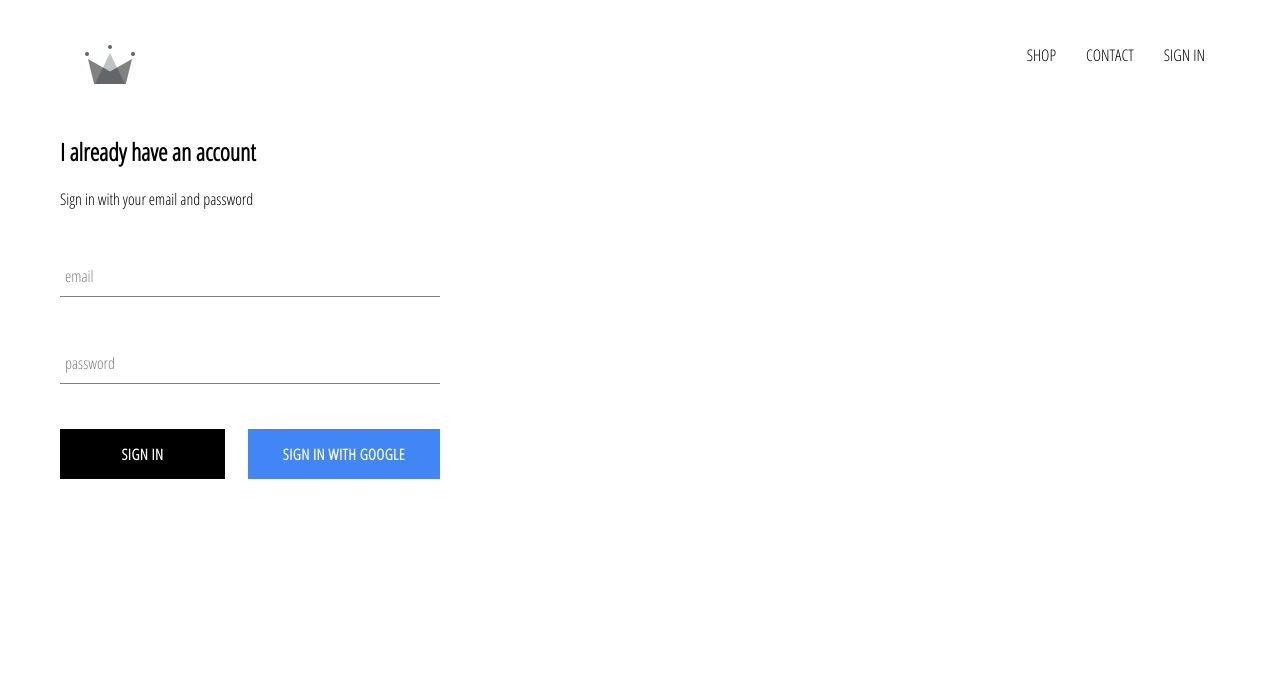
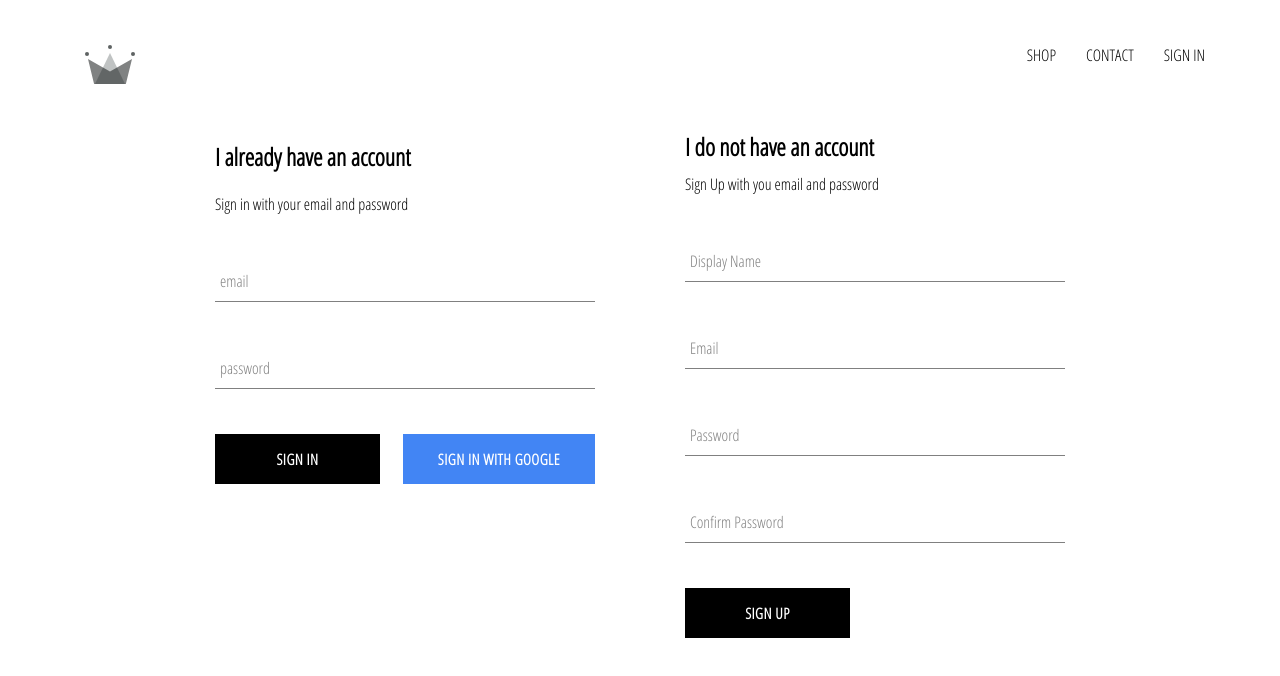
Before and after one commit to devavrat33/crwn-clothing, a React (Create React App) app: page /signin in a window 1280 px wide. Shown: the top 676 px of the page. Built offline with nearby package versions, Linux system fonts and the light colour scheme; no server answers.

Commit message:
implemented firebase utils, included ability to store authenticated users into our firestore database

```diff
--- a/src/App.js
+++ b/src/App.js
@@ -5,7 +5,7 @@
 import ShopPage from './pages/shop/shop.component.jsx';
 import Header from './components/header/header.component';
 import SignInAndSignUpPage from './pages/sign-in-and-sign-up/sign-in-and-sign-up.component';
-import {auth} from './firebase/firebase.utils';
+import {auth, createUserProfileDocument} from './firebase/firebase.utils';
 
 
 
@@ -23,10 +23,24 @@
   unsubscribeFromAuth = null;
 
   componentDidMount(){
-    this.unsubscribeFromAuth = auth.onAuthStateChanged(user => {
-      this.setState({currentUser: user})
-      console.log(user);
-    })
+    this.unsubscribeFromAuth = auth.onAuthStateChanged(async userAuth => {
+      if(userAuth){
+
+        const userRef = await createUserProfileDocument(userAuth);
+
+        userRef.onSnapshot(snapShot => {
+            this.setState({
+              currentUser : {
+                id:snapShot.id,
+                ...snapShot.data()
+              }
+            });
+            console.log(this.state);
+        }) ;
+
+      }
+      this.setState({currentUser: userAuth})
+    });
   }
 
   componentWillUnmount(){
--- /dev/null
+++ b/src/components/sign-up/sign-up.component.jsx
@@ -0,0 +1,103 @@
+import React from 'react';
+
+
+import FormInput from '../form-input/form-input.component';
+import CustomButton from '../custom-button/custom-button.component';
+
+import { auth, createUserProfileDocument } from '../../firebase/firebase.utils';
+
+import './sign-up.styles.scss';
+
+class SignUp extends React.Component{
+    constructor(){
+        super();
+
+        this.state= {
+            displayName: '',
+            email: '',
+            password: '',
+            confirmPassword: ''
+        };
+    }
+
+    handleSubmit = async event => {
+        event.preventDefault();
+
+        const {displayName, email, password, confirmPassword} = this.state;
+
+        if(password !== confirmPassword){
+            alert("passwords dont match");
+            return;
+        }
+
+        try{
+            const {user} = await auth.createUserWithEmailAndPassword(email, password);
+
+            await  createUserProfileDocument(user, {displayName});
+            this.setState({
+                displayName: '',
+                email: '',
+                password: '',
+                confirmPassword: ''
+            })
+
+        }catch(error){
+            console.log(error);
+        }
+
+    };
+
+
+    handleChange = event => {
+        const { name, value }= event.target;
+        this.setState({[name]: value });
+    }
+
+
+    render(){
+        const {displayName, email, password, confirmPassword} = this.state;
+        return(
+        <div className='sign-up'>
+            <h2 className='title'>I do not have an account</h2>
+            <span>Sign Up with you email and password</span>
+            <form className='sign-up-form' onSubmit={this.handleSubmit}>
+                <FormInput
+                type='text'
+                name='displayName'
+                value={displayName}
+                onChange={this.handleChange}
+                label = 'Display Name'
+                required
+                />
+                <FormInput
+                type='email'
+                name='email'
+                value={email}
+                onChange={this.handleChange}
+                label = 'Email'
+                required
+                />
+                <FormInput
+                type='password'
+                name='password'
+                value={password}
+                onChange={this.handleChange}
+                label = 'Password'
+                required
+                />
+                <FormInput
+                type='password'
+                name='confirmPassword'
+                value={confirmPassword}
+                onChange={this.handleChange}
+                label = 'Confirm Password'
+                required
+                />
+                <CustomButton type='submit' >SIGN UP</CustomButton>
+            </form>
+        </div>);
+    }
+}
+
+
+export default SignUp;
--- /dev/null
+++ b/src/components/sign-up/sign-up.styles.scss
@@ -0,0 +1,9 @@
+.sign-up{
+    display: flex;
+    flex-direction: column;
+    width: 380px;
+
+    .title{
+        margin: 10px 0;
+    }
+}
--- a/src/firebase/firebase.utils.js
+++ b/src/firebase/firebase.utils.js
@@ -13,6 +13,34 @@
     measurementId: "G-WNQP00DJWL"
   };
 
+  export const createUserProfileDocument = async (userAuth, additionalData) => {
+      if(!userAuth) return;
+
+      const userRef = firestore.doc(`users/${userAuth.uid}`);
+
+      const snapShot = await userRef.get();
+
+    //  console.log(snapShot);
+
+      if(!snapShot.exists){
+            const { displayName, email } = userAuth;
+            const createdAt = new Date();
+
+        try{
+            await userRef.set({
+                displayName,
+                email,
+                createdAt,
+                ...additionalData
+            })
+        }catch(error){
+            console.log('error creating user', error.message);
+        }
+      }
+
+      return userRef;
+
+  }
 
   firebase.initializeApp(config);
 
--- a/src/pages/sign-in-and-sign-up/sign-in-and-sign-up.component.jsx
+++ b/src/pages/sign-in-and-sign-up/sign-in-and-sign-up.component.jsx
@@ -1,10 +1,12 @@
 import React  from 'react';
 import SignIn from '../../components/sign-in/sign-in.component';
+import SignUp from '../../components/sign-up/sign-up.component';
 import './sign-in-and-sign-up.styles.scss';
 
 const SignInAndSignUpPage = () =>(
 <div className='sign-in-and-sign-up'>
     <SignIn />
+    <SignUp />
 </div>
 
 );
--- a/src/pages/sign-in-and-sign-up/sign-in-and-sign-up.styles.scss
+++ b/src/pages/sign-in-and-sign-up/sign-in-and-sign-up.styles.scss
@@ -0,0 +1,6 @@
+.sign-in-and-sign-up{
+    width: 850px;
+    display: flex;
+    justify-content: space-between;
+    margin: 30px auto;
+}
```
